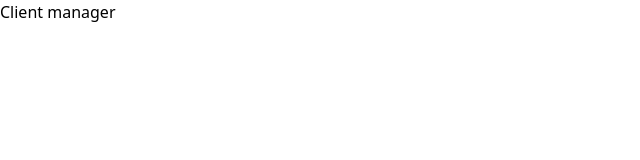
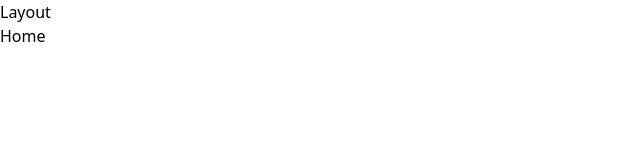
Before and after one commit to TrueVale/Client-Manager, a React (Vite) app: page /clients in a window 1280 px wide. Shown: the top 160 px of the page, without its empty margins (0-640 px from the left). Built offline with nearby package versions, Linux system fonts and the light colour scheme.

Commit message:
Installed react-router-dom + basic config

```diff
--- a/package.json
+++ b/package.json
@@ -12,6 +12,7 @@
     "postcss": "^8.4.8",
     "react": "^17.0.2",
     "react-dom": "^17.0.2",
+    "react-router-dom": "^6.2.2",
     "tailwindcss": "^3.0.23"
   },
   "devDependencies": {
--- a/src/App.jsx
+++ b/src/App.jsx
@@ -1,10 +1,27 @@
 import { useState } from 'react'
+import { BrowserRouter, Routes, Route } from 'react-router-dom'
+import Login from './layout/Login'
+import Layout from './layout/Layout'
+import Home from './pages/Home'
+import LoginForm from './pages/LoginForm'
 
 function App() {
   const [count, setCount] = useState(0)
 
   return (
-   <h1>Client manager</h1>
+    <BrowserRouter>
+      <Routes>
+
+        <Route path='/' element={<Login/>}>
+          <Route index element={ <LoginForm/> }/>
+        </Route>
+
+        <Route path='/clients' element={<Layout/>}>
+          <Route index element={<Home/>}/>
+        </Route>
+
+      </Routes>
+    </BrowserRouter>
   )
 }
 
--- /dev/null
+++ b/src/layout/Layout.jsx
@@ -0,0 +1,12 @@
+import { Outlet } from 'react-router-dom';
+
+const Layout = () => {
+  return (
+    <div>
+      <h1>Layout</h1>
+      <Outlet/>
+    </div>
+  );
+}
+
+export default Layout;
--- /dev/null
+++ b/src/layout/Login.jsx
@@ -0,0 +1,12 @@
+import { Outlet } from "react-router-dom";
+
+const Login = () => {
+  return (
+    <div>
+        <h1>Login</h1>
+        <Outlet/>
+    </div>
+  );
+}
+
+export default Login;
--- /dev/null
+++ b/src/pages/Home.jsx
@@ -0,0 +1,11 @@
+import React from 'react';
+
+const Home = () => {
+  return (
+    <div>
+      <h1>Home</h1>
+    </div>
+  );
+}
+
+export default Home;
--- /dev/null
+++ b/src/pages/LoginForm.jsx
@@ -0,0 +1,10 @@
+
+const LoginForm = () => {
+  return (
+    <div>
+        <h1>Form</h1>
+    </div>
+  );
+}
+
+export default LoginForm;
```
Also changed, not shown: src/pages/EditClients.jsx (added, +11 -0 lines), src/pages/NewClient.jsx (added, +11 -0 lines), 1 other file (tests, documents, lock files or other folders).
